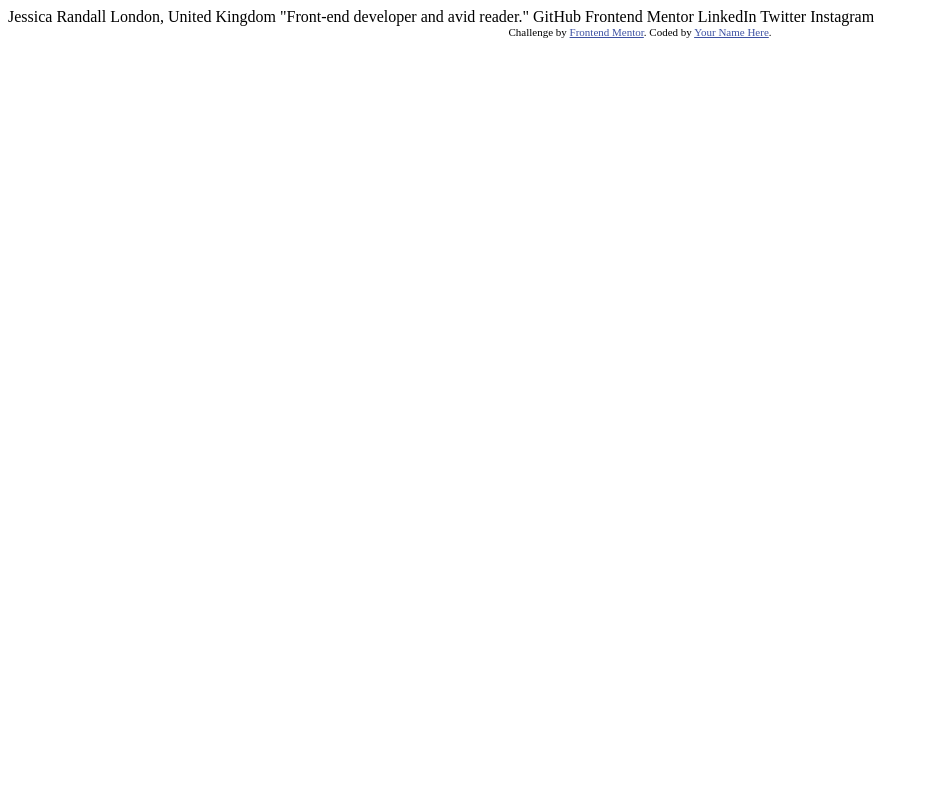
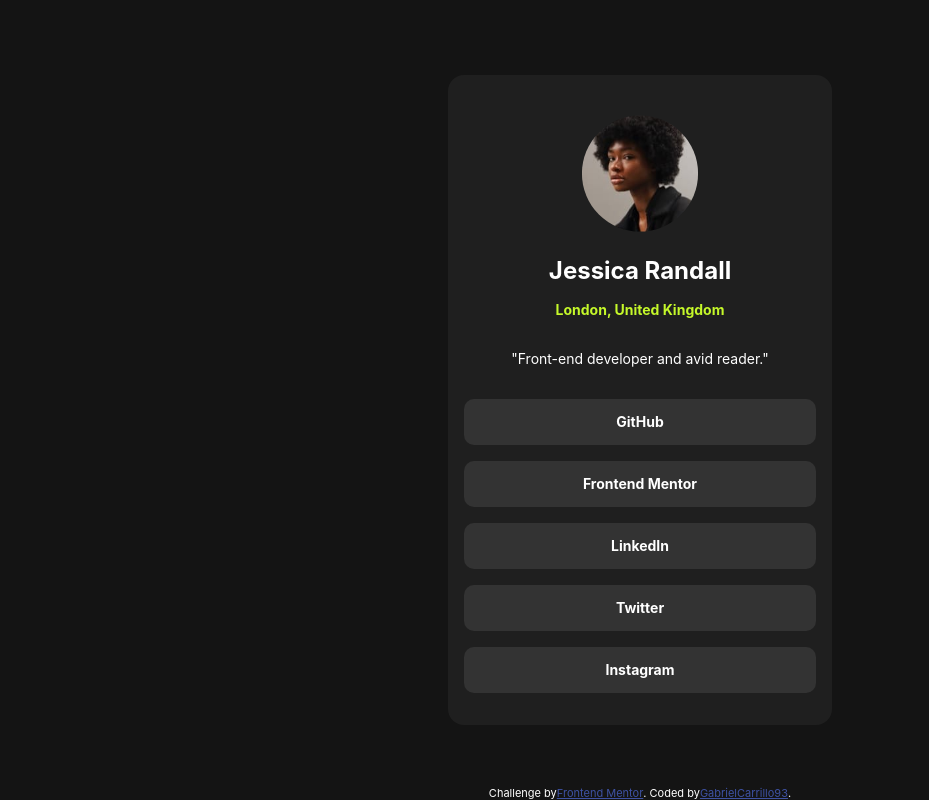
Before and after one commit to GabrielCarrillo93/social-links, a plain HTML site: page index.html in a window 1280 px wide. Shown: the whole page, without its empty margins (0-929 px from the left). Drawn offline with Linux system fonts and the light colour scheme; a web font is replaced by a local one.

Commit message:
terminado

```diff
--- a/index.html
+++ b/index.html
@@ -2,33 +2,33 @@
 <html lang="en">
 <head>
     <meta charset="UTF-8">
-    <meta name="viewport" content="width=device-width, initial-scale=1.0"> <!-- displays site properly based on user's device -->
-
+    <meta name="viewport" content="width=device-width, initial-scale=1.0">
     <link rel="icon" type="image/png" sizes="32x32" href="./assets/images/favicon-32x32.png">
-
+    <link rel="stylesheet" href="styles/index.css">
     <title>Frontend Mentor | Social links profile</title>
-
-    <!-- Feel free to remove these styles or customise in your own stylesheet 👍 -->
-    <style>
-    .attribution { font-size: 11px; text-align: center; }
-    .attribution a { color: hsl(228, 45%, 44%); }
-    </style>
 </head>
 <body>
 
-    Jessica Randall
-    London, United Kingdom
-    "Front-end developer and avid reader."
+    <main>
+        <section>
+            <img src="assets/images/avatar-jessica.jpeg" alt="Jessica Randall">
+            <h1>Jessica Randall</h1>
+            <h2>London, United Kingdom</h2>
+            <p>"Front-end developer and avid reader."</p>
+        </section>
+        <section>
+            <a class="link" href="#">GitHub</a>
+            <a class="link" href="#">Frontend Mentor</a>
+            <a class="link" href="#">LinkedIn</a>
+            <a class="link" href="#">Twitter</a>
+            <a class="link" href="#">Instagram</a>
+        </section>
+    </main>
 
-    GitHub
-    Frontend Mentor
-    LinkedIn
-    Twitter
-    Instagram
+    <footer class="attribution">
+        Challenge by <a href="https://www.frontendmentor.io?ref=challenge" target="_blank">Frontend Mentor</a>.
+        Coded by <a href="#">GabrielCarrillo93</a>.
+    </footer>
 
-    <div class="attribution">
-    Challenge by <a href="https://www.frontendmentor.io?ref=challenge" target="_blank">Frontend Mentor</a>.
-    Coded by <a href="#">Your Name Here</a>.
-    </div>
 </body>
 </html>
--- /dev/null
+++ b/styles/index.css
@@ -0,0 +1,97 @@
+@font-face {
+    font-family: 'Inter';
+    src: url("assets/fonts/Inter-VariableFont_slnt,wght.ttf");
+}
+
+*{
+    box-sizing: border-box;
+    margin: 0;
+    padding: 0;
+}
+
+:root{
+    --Off-Black: hsl(0, 0%, 8%);
+    --Dark-Grey: hsl(0, 0%, 12%);
+    --Grey: hsl(0, 0%, 20%);
+    --White: hsl(0, 0%, 100%);
+    --Green: hsl(75, 94%, 57%);
+}
+
+body{
+    background-color: var(--Off-Black);
+    color: var(--White);
+    font-family: 'Inter', sans-serif;
+    display: grid;
+    align-items: center;
+    justify-content: center;
+    min-height: 100vh;
+}
+
+main{
+    background-color: var(--Dark-Grey);
+    padding: 16px;
+    text-align: center;
+    border-radius: 16px;
+}
+
+h2{
+    color: var(--Green);
+    font-size: 14px;
+}
+
+img{
+    width: 33%;
+    clip-path: circle();
+    margin: 0 auto;
+    margin: 8px 0;
+}
+
+section{
+    display: flex;
+    flex-direction: column;
+    align-items: center;
+    gap: 16px;
+    margin: 16px 0;
+}
+
+p{
+    margin: 16px 0;
+    font-size: 14px;
+}
+
+.link{
+    display: block;
+    text-decoration: none;
+    color: inherit;
+    background-color: var(--Grey);
+    width: 100%;
+    padding: 16px;
+    font-size: 14px;
+    line-height: 14px;
+    font-weight: 700;
+    border-radius: 10px;
+
+    &:hover{
+        background-color: var(--Green);
+        color: var(--Off-Black);
+    }
+}
+
+.attribution {
+    font-size: 11px;
+    text-align: center;
+    position: fixed;
+    bottom: 0;
+    width: 100%;
+    display: flex;
+    justify-content: center;
+}
+.attribution a {
+    color: hsl(228, 45%, 44%);
+}
+
+@media screen and (width > 1200px) {
+    main{
+        min-width: 30vw;
+    }
+}
```
